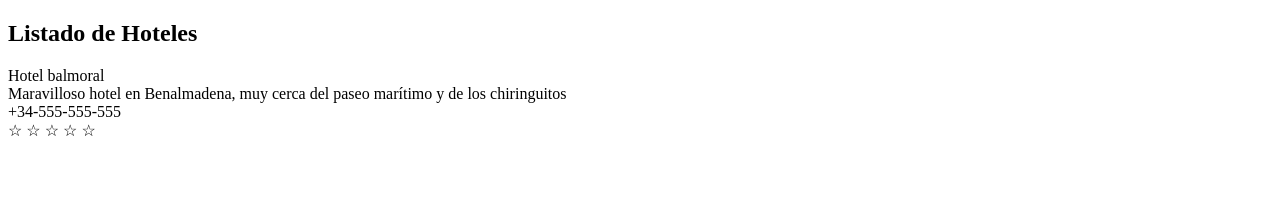
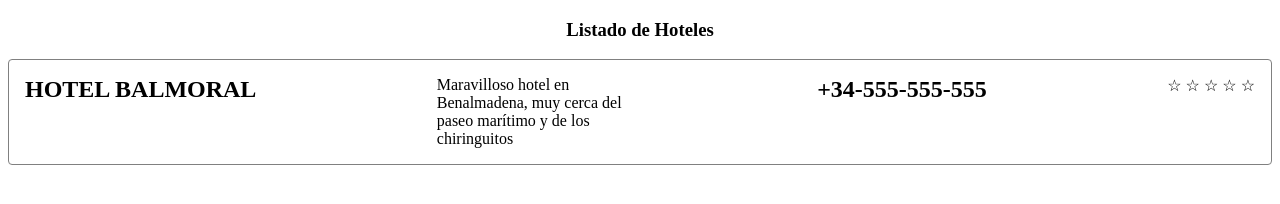
Before and after one commit to ramonrp/bootcampJS-, a plain HTML site: page 00-introduccion/index.html in a window 1280 px wide. Drawn offline with Linux system fonts and the light colour scheme.

Commit message:
add styles

```diff
--- a/00-introduccion/index.html
+++ b/00-introduccion/index.html
@@ -11,7 +11,7 @@
 
 <body>
     <header>
-        <h2>Listado de Hoteles</h2>
+        <h3>Listado de Hoteles</h3>
     </header>
     <main>
         <article class="hotel-item">
@@ -19,7 +19,7 @@
             <div class="hotel-description">
                 Maravilloso hotel en Benalmadena, muy cerca del paseo marítimo y de los chiringuitos
             </div>
-            <div class="hotel-number">
+            <div class="hotel-phone">
                 +34-555-555-555
             </div>
             <div class="rating">
--- a/00-introduccion/style.css
+++ b/00-introduccion/style.css
@@ -0,0 +1,27 @@
+header > h3 {
+    text-align:center;
+}
+
+.hotel-item{
+    display:flex;
+    justify-content: space-between;
+    border: 1px solid grey;
+    border-radius: 4px;
+    padding: 16px;
+    align-items: flex-start;
+}
+
+.hotel-name{
+    font-weight: 700;
+    font-size: 1.5rem;
+    text-transform: uppercase;
+}
+
+.hotel-description{
+    max-width:200px;
+}
+
+.hotel-phone{
+    font-weight: 700;
+    font-size: 1.5rem;
+}
```
